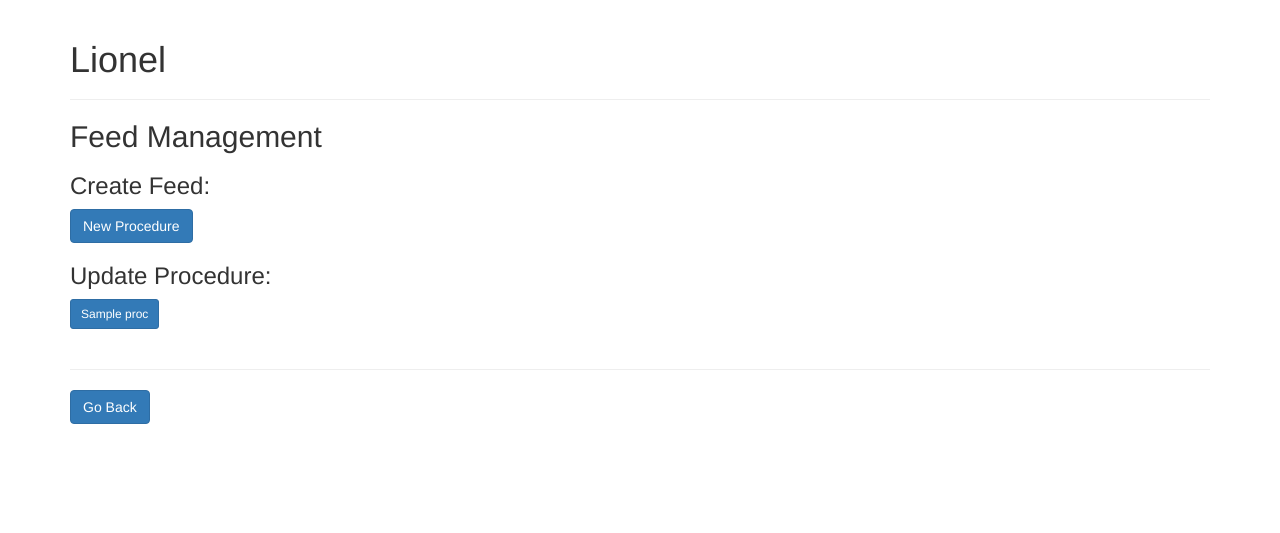
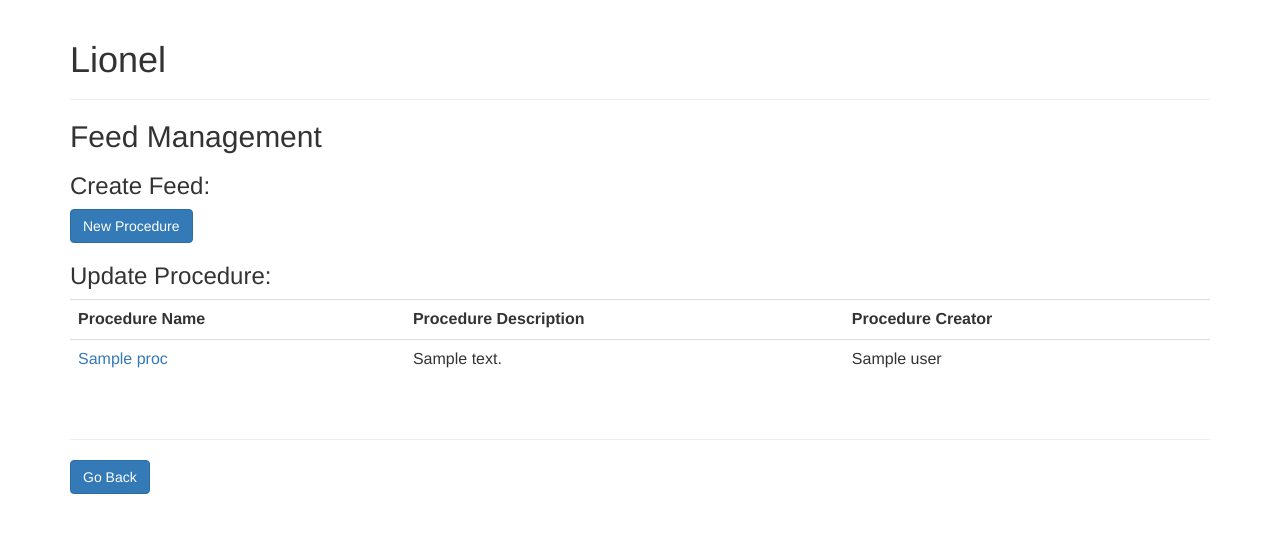
Before and after one commit to lnlfp/lnlfp, a Django app: template loader/templates/procedures.html in a window 1280 px wide. Shown: the top 533 px of the page. Run offline with Django 3.2, Linux system fonts and the light colour scheme; the template is opened without the code that fills it: most values are stand-ins (such as "Sample title", 1, 10 or a date in 2020); some libraries are stand-ins or nearby versions.

Commit message:
proc viewing styling.

```diff
--- a/loader/templates/procedures.html
+++ b/loader/templates/procedures.html
@@ -5,12 +5,27 @@
     <a href="{% url 'loader:create_proc' %}" class="btn btn-primary">New Procedure</a>
     <br>
     <h3>Update Procedure:</h3>
-    <table>
+    <table class="table">
         <tbody>
+            <th>
+                Procedure Name
+            </th>
+            <th>
+                Procedure Description
+            </th>
+            <th>
+                Procedure Creator
+            </th>
             {% for proc in user_procedures %}
             <tr>
                 <td>
-                    <a href="{% url 'loader:update_proc' pk=proc.pk %}" class="btn btn-sm btn-block btn-primary">{{ proc.name }}</a>
+                    <a href="{% url 'loader:update_proc' pk=proc.pk %}">{{ proc.name }}</a>
+                </td>
+                <td>
+                    {{ proc.comments }}
+                </td>
+                <td>
+                    {{ proc.user }}
                 </td>
             </tr>
             {% endfor %}
```
